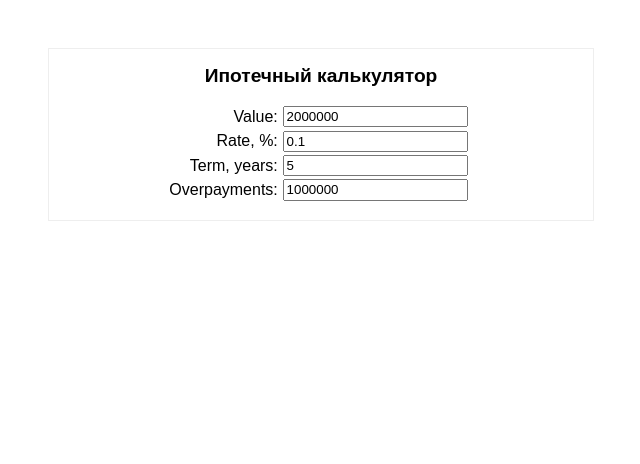
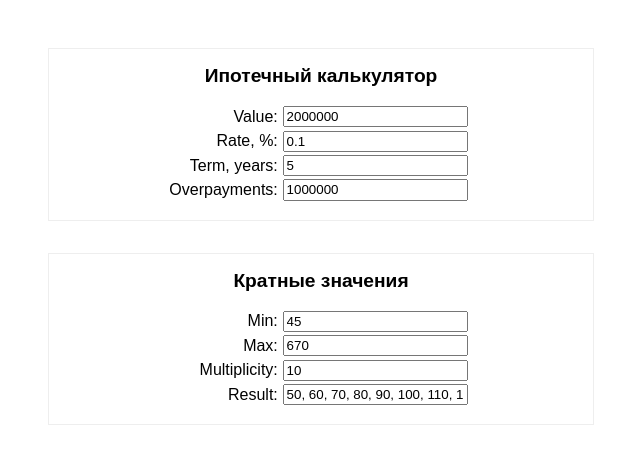
Before and after one commit to dm-logv/hr-mgfn-automation, a plain HTML site: page gppl/js/index.html in a window 1280 px wide. Shown: the whole page, without its empty margins (319-959 px from the left). Drawn offline with Linux system fonts and the light colour scheme.

Commit message:
Add MultiplicityCalculator (js)

```diff
--- a/gppl/js/index.html
+++ b/gppl/js/index.html
@@ -29,5 +29,28 @@
         </div>
     </div>
 </div>
+
+<div class="solution">
+    <script src="multiplicity.js"></script>
+    <div class="solution__header">Кратные значения</div>
+    <div class="multiplicity solution__wrapper">
+        <div class="field">
+            <div class="field__header">Min:</div>
+            <input type="number" class="multiplicity__min field__input" name="min" value="45"/>
+        </div>
+        <div class="field">
+            <div class="field__header">Max:</div>
+            <input type="number" class="multiplicity__max field__input" name="max" value="670"/>
+        </div>
+        <div class="field">
+            <div class="field__header">Multiplicity:</div>
+            <input type="number" class="multiplicity__multiplicity field__input" name="multiplicity" value="10"/>
+        </div>
+        <div class="field">
+            <div class="field__header">Result:</div>
+            <input type="text" class="multiplicity__result field__input" name="result" value="5" readonly="readonly"/>
+        </div>
+    </div>
+</div>
 </body>
 </html>
--- a/gppl/js/multiplicity.js
+++ b/gppl/js/multiplicity.js
@@ -0,0 +1,54 @@
+"use strict";
+
+var multiplicity = function(root){
+    // Получаем ноды полей
+    var minNode = root.querySelector('.multiplicity__min');
+    var maxNode = root.querySelector('.multiplicity__max');
+    var multiplicityNode = root.querySelector('.multiplicity__multiplicity');
+    var resultNode = root.querySelector('.multiplicity__result');
+
+    /* Расчет кратных значений
+
+       Args:
+           min (Integer): минмальное значение
+           max (Integer): максмальное значение
+           multiplicity (Integer): кратность
+
+       Returns:
+           []
+     */
+    var recalc = function(min, max, multiplicity){
+        var result = [];
+        var min_value = min - 1; // Включаем в результат минимальное значение
+
+        while (min_value <= max) {
+            // Рассчитываем следующее кратное
+            var next = (min_value + multiplicity - (min_value % multiplicity))
+
+            if (next <= max) {
+                // Добавляем в результат, если не вышли за максимум
+                result.push(next);
+            }
+
+            min_value = next;
+        }
+
+        return result
+    };
+
+    var update = function(){
+        resultNode.value = recalc(
+            parseInt(minNode.value),
+            parseInt(maxNode.value),
+            parseInt(multiplicityNode.value)
+            ).join(', ')
+    };
+
+    root.addEventListener("change", update);
+
+    update();
+}
+
+document.addEventListener("DOMContentLoaded", function(){
+    multiplicity(document.querySelector(".multiplicity"))
+});
```
